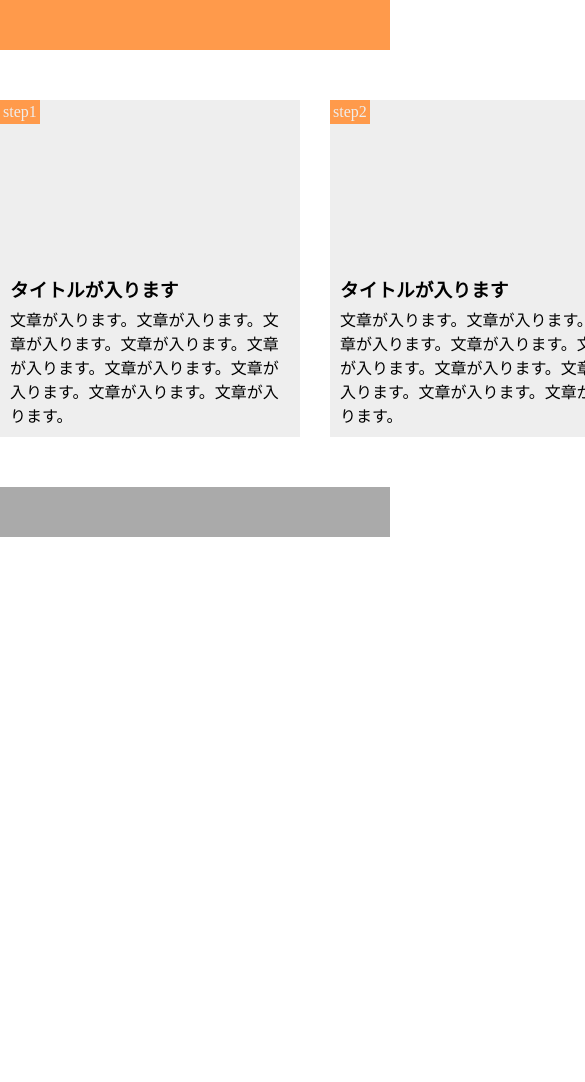
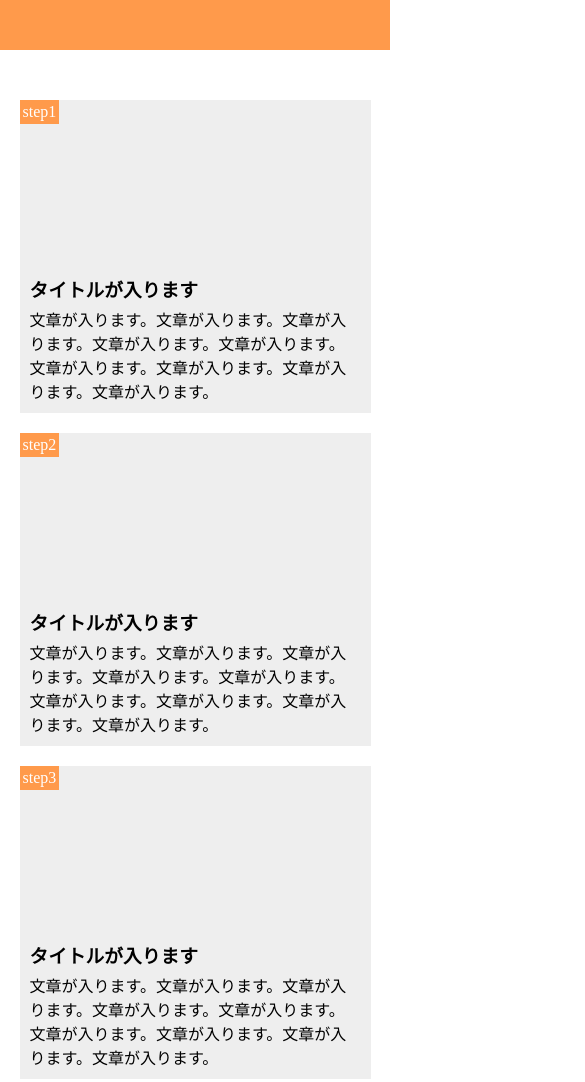
Before and after one commit to Famitiki0420/chapter2-10, a plain HTML site: page index.html in a window 390 px wide. Shown: the top 1082 px of the page, 585 px wide, since content can reach past the window. Before the commit the page ends 844 px from the top, so only its background shows below. Drawn offline with Linux system fonts and the light colour scheme.

Commit message:
[Finish]2-10

```diff
--- a/index.html
+++ b/index.html
@@ -2,8 +2,9 @@
 <html lang="ja">
   <head>
     <meta charset="UTF-8">
+    <meta name="viewport" content="width=device-width,initial-scale=1.0">
     <link rel="stylesheet" href="style.css">
-    <title>chapter2-9</title>
+    <title>chapter2-10</title>
   </head>
   <body>
     <header></header>
--- a/style.css
+++ b/style.css
@@ -50,7 +50,7 @@
 
 .contents-step {
   background-color: #FF9A4B;
-  color: #EEEEEE;
+  color: #ffffff;
   position: absolute;
   top: 0;
   left: 0;
@@ -63,3 +63,23 @@
   height: 50px;
   background-color: #AAAAAA;
 }
+
+@media screen and (max-width:768px) {
+  header {
+    width: 100%;
+  }
+
+  main {
+    width: 100%;
+    display: block;
+  }
+  .contents {
+    width: 90%;
+    margin: 20px auto;
+  }
+
+  .contents:last-child {
+    margin: 0 auto;
+  }
+
+}
```
